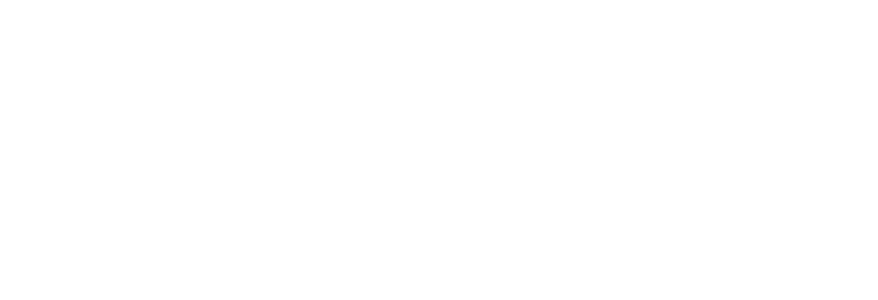
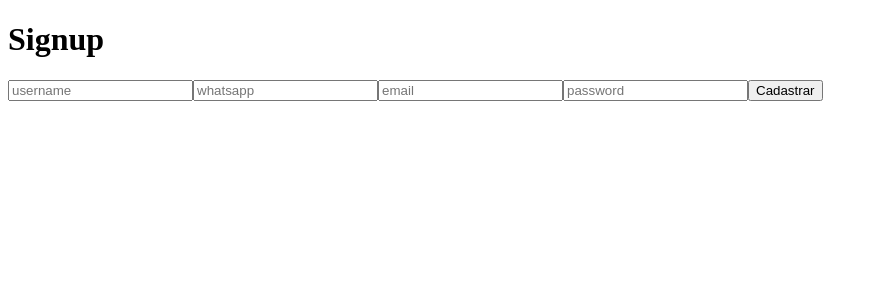
Before and after one commit to devleonardorabelo/license-controlled-whatsapp-api, a React (Create React App) app in the folder web/: page /signup in a window 1280 px wide. Shown: the top 300 px of the page, without its empty margins (0-878 px from the left). Built offline with nearby package versions, Linux system fonts and the light colour scheme.

Commit message:
New updates

```diff
--- a/web/src/auth.js
+++ b/web/src/auth.js
@@ -1,4 +1,5 @@
 export const isAuthenticated = () => {
+
     const token = localStorage.getItem('usertoken')
 
     if(!token)
--- a/web/src/pages/Panel.js
+++ b/web/src/pages/Panel.js
@@ -7,11 +7,8 @@ function Panel() {
 
   useEffect(() => {
 
-    const token = localStorage.getItem('usertoken')
-    const userToken = `Bearer ${token}`
-
     async function getPanel() {
-      const response = await axios.get('http://localhost:21068/panel', { headers: { Authorization: userToken } })
+      const response = await axios.get('http://localhost:21068/panel', { headers: { Authorization: `Bearer ${localStorage.getItem('usertoken')}` } })
 
       setUser(response.data.user.username)
 
--- a/web/src/pages/Auth.js
+++ b/web/src/pages/Signin.js
@@ -2,7 +2,7 @@ import React, { useState } from 'react'
 import { useHistory } from 'react-router-dom'
 import axios from 'axios'
 
-function Auth() {
+function Signin() {
 
 	const [username, setUsername]= useState('')
 	const [password, setPassword]= useState('')
@@ -12,15 +12,13 @@ function Auth() {
 	async function handleSignin(e){
 		e.preventDefault()
 
-		await axios.post('http://localhost:21068/auth/signin', {
+		const response = await axios.post('http://localhost:21068/auth/signin', {
 			username,
 			password
-		}).then(response => {
-			localStorage.setItem('usertoken', response.data)
-			return history.push('/panel')
-		}).catch(err => {
-			console.log(err)
 		})
+
+		localStorage.setItem('usertoken', response.data)
+		return history.push('/panel')
 
 	}
 
@@ -34,4 +32,4 @@ function Auth() {
 	</>)
 }
 
-export default Auth
+export default Signin
--- /dev/null
+++ b/web/src/pages/Signup.js
@@ -0,0 +1,41 @@
+import React, { useState } from 'react'
+import { useHistory } from 'react-router-dom'
+import axios from 'axios'
+
+function Signup() {
+
+    const [username, setUsername]= useState('')
+    const [whatsapp, setWhatsapp]= useState('')
+    const [email, setEmail]= useState('')
+	const [password, setPassword]= useState('')
+
+	let history = useHistory()
+
+	async function handleSignin(e){
+		e.preventDefault()
+
+		const response = await axios.post('http://localhost:21068/auth/signup', {
+			username,
+            password,
+            whatsapp,
+            email
+		})
+
+		localStorage.setItem('usertoken', response.data)
+		return history.push('/panel')
+
+	}
+
+	return (<>
+		<h1>Signup</h1>
+		<form onSubmit={handleSignin}>
+			<input type="text" name="username" placeholder="username" onChange={e => setUsername(e.target.value)} />
+            <input type="text" name="whatsapp" placeholder="whatsapp" onChange={e => setWhatsapp(e.target.value)} />
+            <input type="text" name="email" placeholder="email" onChange={e => setEmail(e.target.value)} />
+			<input type="text" name="password" placeholder="password" onChange={e => setPassword(e.target.value)} />
+			<button type="submit" >Cadastrar</button>
+		</form>
+	</>)
+}
+
+export default Signup
--- a/web/src/routes.js
+++ b/web/src/routes.js
@@ -4,7 +4,8 @@ import React, { Suspense, lazy } from 'react';
 import { isAuthenticated } from './auth'
 
 const Home = lazy(() => import('./pages/Home'));
-const Auth = lazy(() => import('./pages/Auth'));
+const Signin = lazy(() => import('./pages/Signin'));
+const Signup = lazy(() => import('./pages/Signup'));
 const Panel = lazy(() => import('./pages/Panel'));
 
 const PrivateRoute = ({ component: Component, ...rest }) => (
@@ -12,7 +13,7 @@ const PrivateRoute = ({ component: Component, ...rest }) => (
     isAuthenticated() ? (
       <Component { ... props} />
     ) : (
-     <Redirect to={{ pathname: '/', state: { from: props.location } }} />
+     <Redirect to={{ pathname: '/signin', state: { from: props.location } }} />
   )
   )} />
 )
@@ -22,7 +23,8 @@ const Routes = () => (
       <Suspense fallback={<div>Loading...</div>}>
         <Switch>
           <Route exact path="/" component={Home}/>
-          <Route path="/auth" component={Auth}/>
+          <Route path="/signin" component={Signin}/>
+          <Route path="/signup" component={Signup}/>
           <PrivateRoute path="/panel" component={Panel}/>
         </Switch>
       </Suspense>
```
Also changed, not shown: 1 other file (tests, documents, lock files or other folders).
